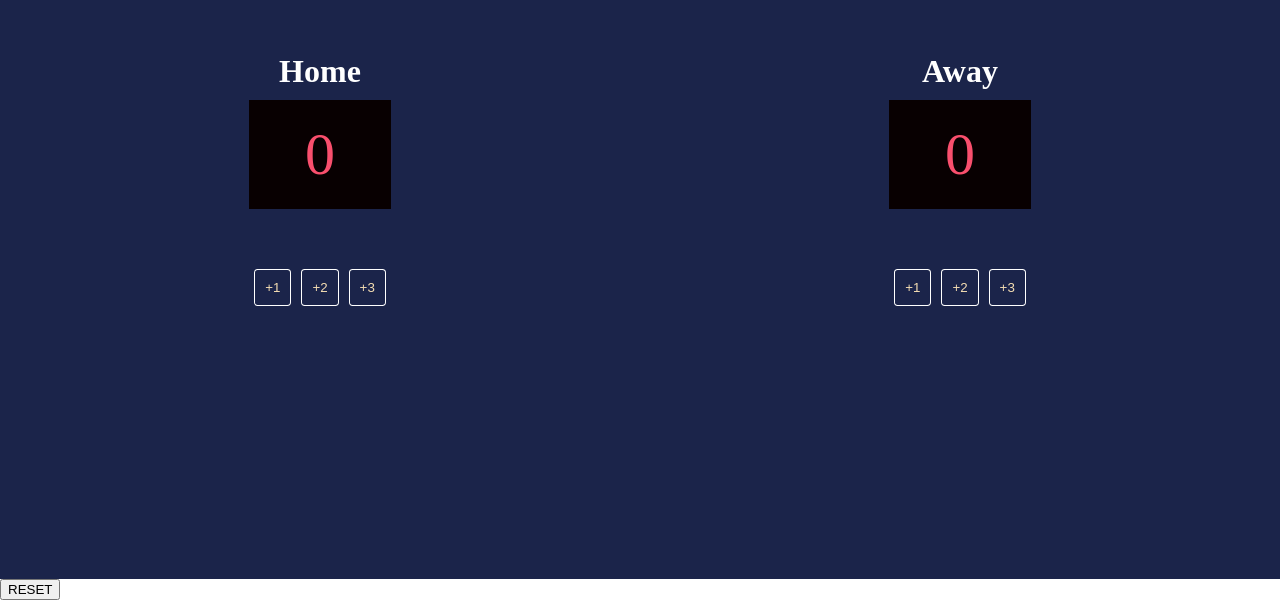
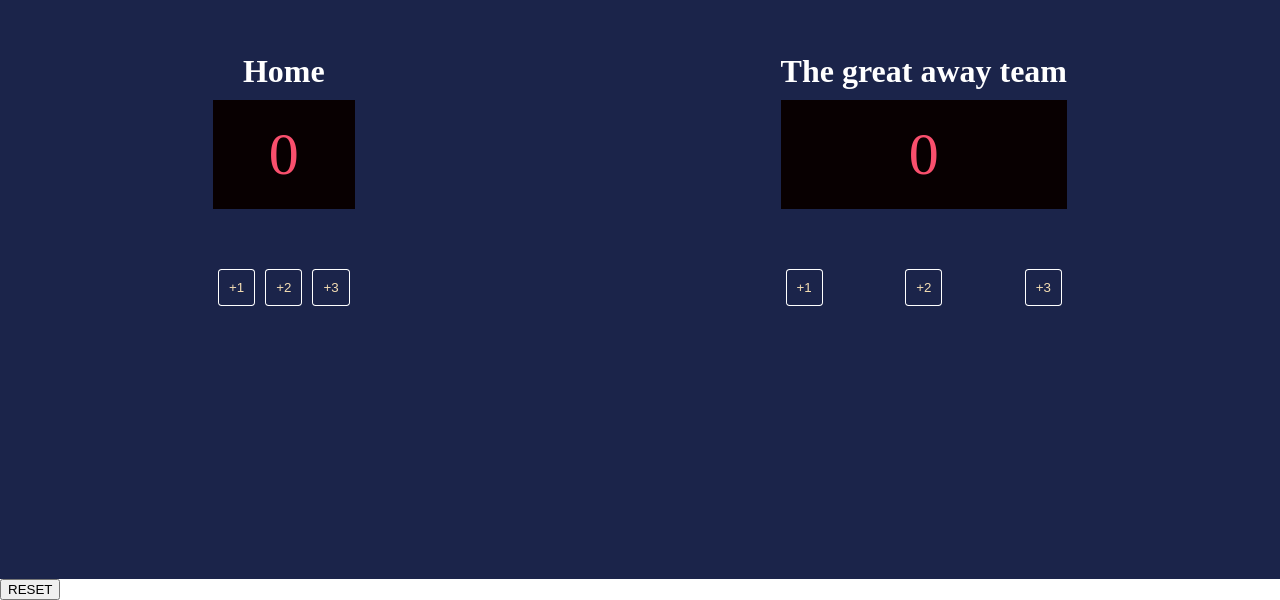
Before and after one commit to Kalistran/basketball-scoreboard, a website built with Vite: page index.html in a window 1280 px wide. Shown: the part 221-821 px from the top of the page. Built offline with nearby package versions, Linux system fonts and the light colour scheme.

Commit message:
updated scoreboard headers

```diff
--- a/index.html
+++ b/index.html
@@ -14,7 +14,7 @@
                 </div>
             </div>
             <div class="guest">
-                <h1>Away</h1>
+                <h1>The great away team</h1>
                 <p id="guest-score">0</p>
                 <div class="points">
                     <button onclick="add1guest()">+1</button>
```
